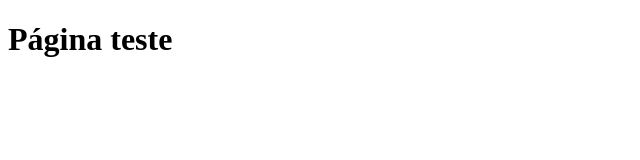
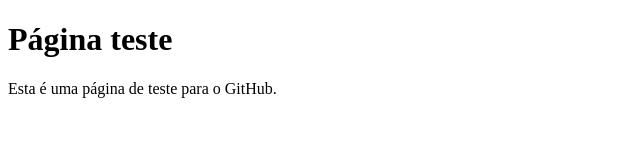
Before and after one commit to samarap0102/test02, a plain HTML site: page index.html in a window 1280 px wide. Shown: the whole page, without its empty margins (0-640 px from the left). Drawn offline with Linux system fonts and the light colour scheme.

Commit message:
Adcionei parágrafo

```diff
--- a/index.html
+++ b/index.html
@@ -7,5 +7,6 @@
 </head>
 <body>
     <h1>Página teste</h1>
+    <p>Esta é uma página de teste para o GitHub.</p>
 </body>
 </html>
```
